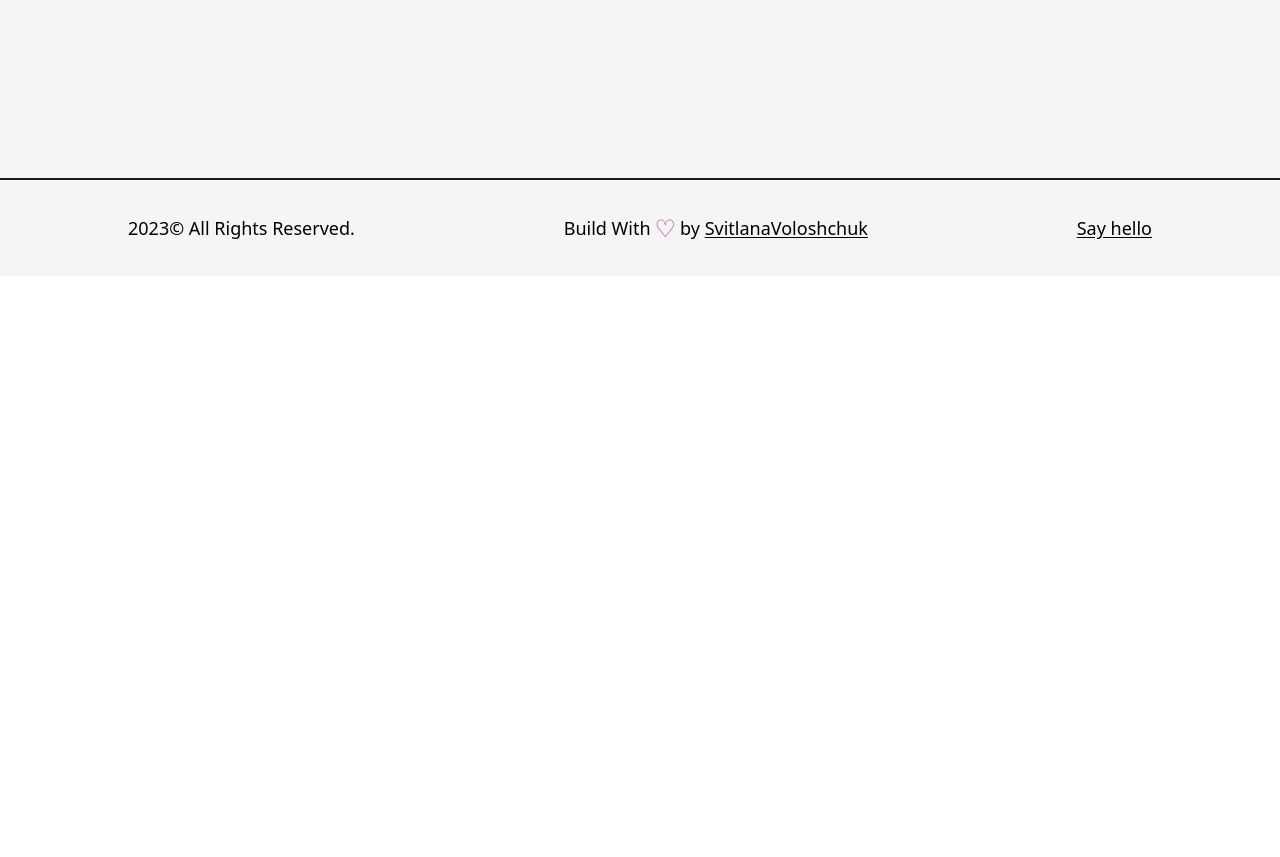
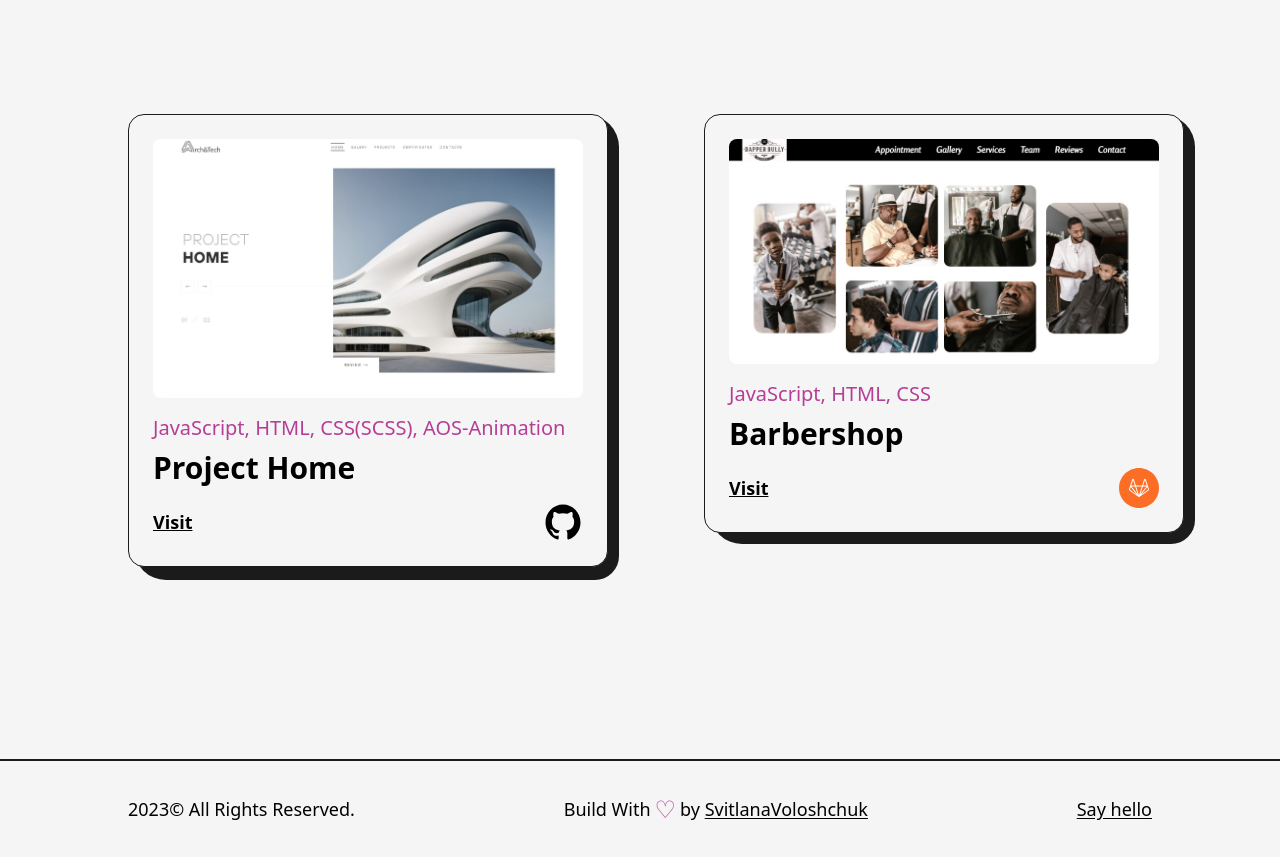
Before and after one commit to LanaVol/portfolio, a Next.js app: page /projects in a window 1280 px wide. Shown: the part 2676-3533 px from the top of the page. Before the commit the page ends 2952 px from the top, so only its background shows below. Built offline with nearby package versions, Linux system fonts and the light colour scheme.

Commit message:
add portfolio pet-projects

```diff
--- a/src/pages/projects.js
+++ b/src/pages/projects.js
@@ -11,6 +11,8 @@ import project2 from "../../public/images/projects/pizza-family.jpg";
 import project3 from "../../public/images/projects/kettles-shop.jpg";
 import project4 from "../../public/images/projects/react-movies.jpg";
 import project5 from "../../public/images/projects/portfolio.jpg";
+import project6 from "../../public/images/projects/projectHome.jpg";
+import project7 from "../../public/images/projects/barbershop.jpg";
 import { motion } from "framer-motion";
 import TransitionEffect from "@/components/TransitionEffect";
 
@@ -200,6 +202,28 @@ const projects = () => {
                 Component={<GitLab />}
               />
             </div>
+            <div className="col-span-6 sm:col-span-12">
+              <Project
+                title="Project Home"
+                img={project6}
+                summary=""
+                link="https://project-home-rho.vercel.app/"
+                github="https://github.com/LanaVol/project-home"
+                type="JavaScript, HTML, CSS(SCSS), AOS-Animation"
+                Component={<GithubIcon />}
+              />
+            </div>
+            <div className="col-span-6 sm:col-span-12">
+              <Project
+                title="Barbershop"
+                img={project7}
+                summary=""
+                link="https://cut-barbershop.netlify.app/"
+                github="https://gitlab.com/LanaVol/home-work_9-it-gen"
+                type="JavaScript, HTML, CSS"
+                Component={<GitLab />}
+              />
+            </div>
           </div>
         </Layout>
       </main>
```
Also changed, not shown: public/images/projects/projectHome.jpg (added).
